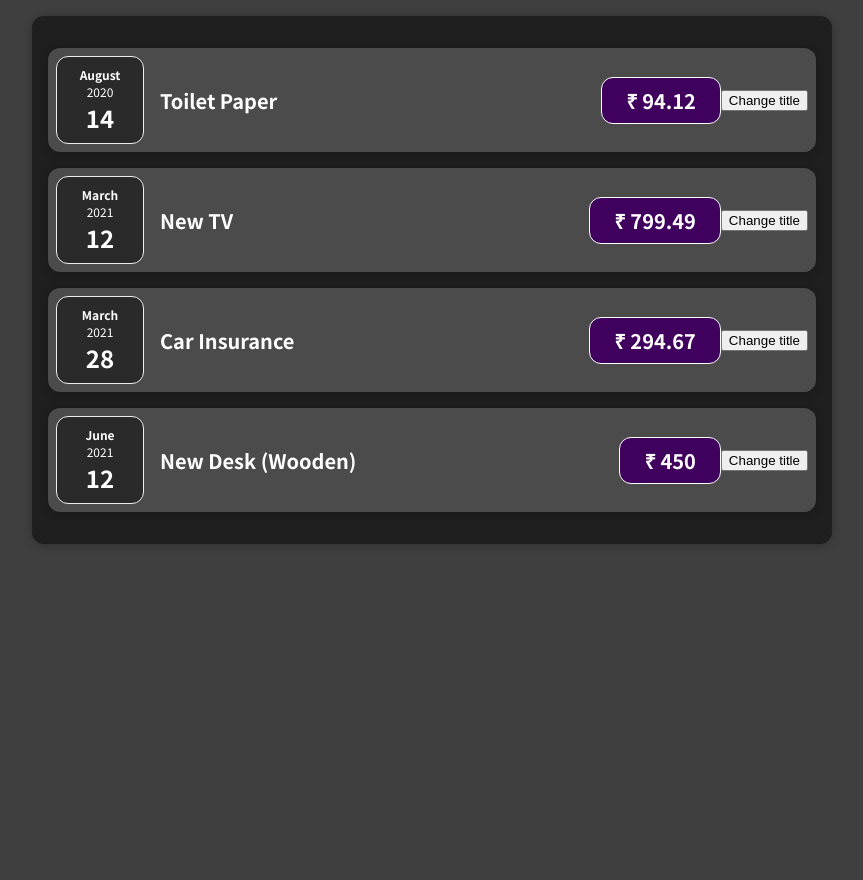
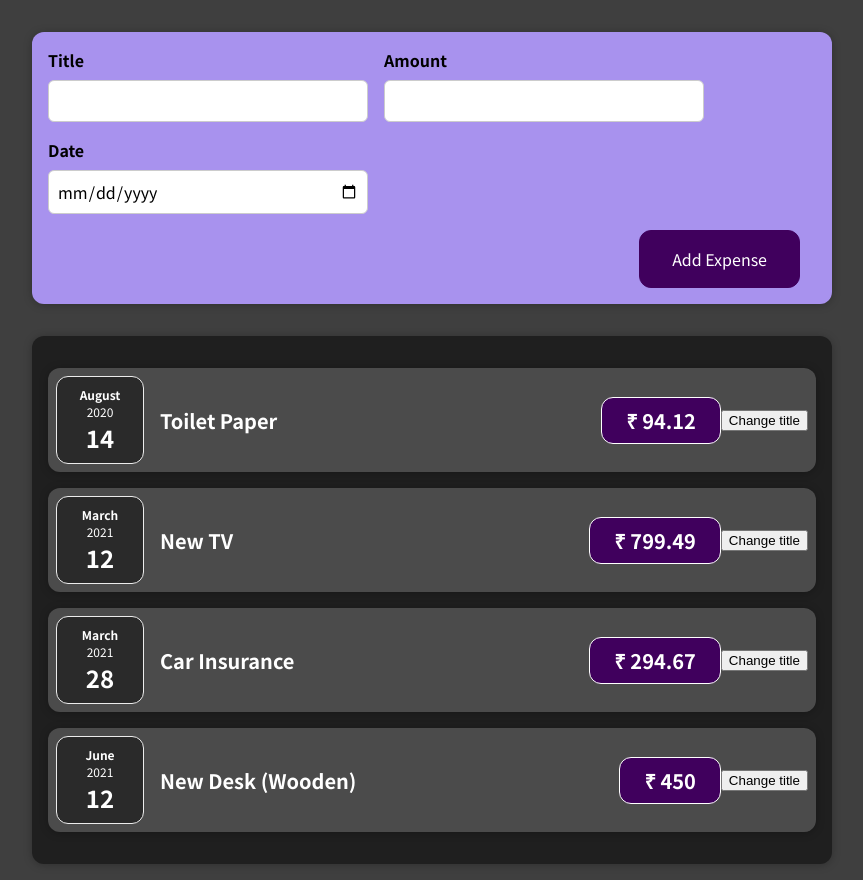
Before and after one commit to studiolaidbackanonymous/reactremote23, a React (Create React App) app in the folder react_project1/: page / in a window 1280 px wide. Shown: the whole page, without its empty margins (208-1071 px from the left). Before the commit the page ends 800 px from the top, so only its background shows below. Built offline with nearby package versions, Linux system fonts and the light colour scheme.

Commit message:
adding NewExpense Comp and Sub Comp

```diff
--- a/react_project1/src/App.js
+++ b/react_project1/src/App.js
@@ -1,5 +1,6 @@
 import React from "react";
 import Expenses from "./components/Expenses/Expenses";
+import NewExpense from "./components/NewExpense/NewExpense";
 
 const App = () => {
   const expensesItems = [
@@ -33,6 +34,7 @@ const App = () => {
 
   return (
     <div>
+      <NewExpense />
       <Expenses expenses={expensesItems} />
     </div>
   );
--- a/react_project1/src/components/Expenses/ExpenseItem.js
+++ b/react_project1/src/components/Expenses/ExpenseItem.js
@@ -7,7 +7,7 @@ const ExpenseItem = (props) => {
   const [title, setTitle] = useState(props.title);
 
   const clickHandler = () => {
-    setTitle("changed titile");
+    setTitle("changed title");
   };
 
   return (
--- /dev/null
+++ b/react_project1/src/components/NewExpense/ExpenseForm.css
@@ -0,0 +1,26 @@
+.new-expense__controls {
+  display: flex;
+  flex-wrap: wrap;
+  gap: 1rem;
+  margin-bottom: 1rem;
+  text-align: left;
+}
+
+.new-expense__control label {
+  font-weight: bold;
+  margin-bottom: 0.5rem;
+  display: block;
+}
+
+.new-expense__control input {
+  font: inherit;
+  padding: 0.5rem;
+  border-radius: 6px;
+  border: 1px solid #ccc;
+  width: 20rem;
+  max-width: 100%;
+}
+
+.new-expense__actions {
+  text-align: right;
+}
--- /dev/null
+++ b/react_project1/src/components/NewExpense/ExpenseForm.js
@@ -0,0 +1,83 @@
+import React, { useState } from "react";
+import "./ExpenseForm.css";
+
+const ExpenseForm = (props) => {
+  const [enteredTitle, setEnteredTitle] = useState("");
+  const [enteredAmount, setEnteredAmount] = useState("");
+  const [enteredDate, setEnteredDate] = useState("");
+
+  //using one state
+  // const [userInput, setUserInput] = useState({
+  //   enteredTitle: "",
+  //   enteredAmount: "",
+  //   enteredDate: "",
+  // });
+
+  const titleChangeHandler = (event) => {
+    setEnteredTitle(event.target.value);
+    // setUserInput((prevState) => {
+    //   return {...prevState, enteredTitle: event.target.value }
+    // });
+  };
+  const amountChangeHandler = (event) => {
+    setEnteredAmount(event.target.value);
+  };
+  const dateChangeHandler = (event) => {
+    setEnteredDate(event.target.value);
+  };
+
+  const submitHandler = (event) => {
+    event.preventDefault();
+
+    const expenseData = {
+      title: enteredTitle,
+      amount: enteredAmount,
+      date: new Date(enteredDate),
+    };
+
+    props.onSaveExpenseData(expenseData);
+
+    setEnteredTitle(" ");
+    setEnteredAmount(" ");
+    setEnteredDate(" ");
+  };
+
+  return (
+    <form onSubmit={submitHandler}>
+      <div className="new-expense__controls">
+        <div className="new-expense__control">
+          <label>Title</label>
+          <input
+            type="text"
+            onChange={titleChangeHandler}
+            value={enteredTitle}
+          />
+        </div>
+        <div className="new-expense__control">
+          <label>Amount</label>
+          <input
+            type="number"
+            min="0"
+            onChange={amountChangeHandler}
+            value={enteredAmount}
+          />
+        </div>
+        <div className="new-expense__control">
+          <label>Date</label>
+          <input
+            type="date"
+            min="2021-01-01"
+            max="2023-12-31"
+            onChange={dateChangeHandler}
+            value={enteredDate}
+          />
+        </div>
+      </div>
+      <div className="new-expense__actions">
+        <button type="submit">Add Expense</button>
+      </div>
+    </form>
+  );
+};
+
+export default ExpenseForm;
--- /dev/null
+++ b/react_project1/src/components/NewExpense/NewExpense.css
@@ -0,0 +1,38 @@
+.new-expense {
+  background-color: #a892ee;
+  padding: 1rem;
+  margin: 2rem auto;
+  width: 50rem;
+  max-width: 95%;
+  border-radius: 12px;
+  text-align: center;
+  box-shadow: 0 1px 8px rgba(0, 0, 0, 0.25);
+}
+
+.new-expense button {
+  font: inherit;
+  cursor: pointer;
+  padding: 1rem 2rem;
+  border: 1px solid #40005d;
+  background-color: #40005d;
+  color: white;
+  border-radius: 12px;
+  margin-right: 1rem;
+}
+
+.new-expense button:hover,
+.new-expense button:active {
+  background-color: #510674;
+  border-color: #510674;
+}
+
+.new-expense button.alternative {
+  color: #220131;
+  border-color: transparent;
+  background-color: transparent;
+}
+
+.new-expense button.alternative:hover,
+.new-expense button.alternative:active {
+  background-color: #ddb3f8;
+}
--- /dev/null
+++ b/react_project1/src/components/NewExpense/NewExpense.js
@@ -0,0 +1,16 @@
+import ExpenseForm from "./ExpenseForm";
+import "./NewExpense.css";
+
+const NewExpenses = () => {
+  const saveExpenseDataHandler = (enteredExpenseData) => {
+    const expenseData = { ...enteredExpenseData, id: Math.random().toString() };
+    console.log(expenseData);
+  };
+  return (
+    <div className="new-expense">
+      <ExpenseForm onSaveExpenseData={saveExpenseDataHandler} />
+    </div>
+  );
+};
+
+export default NewExpenses;
```
